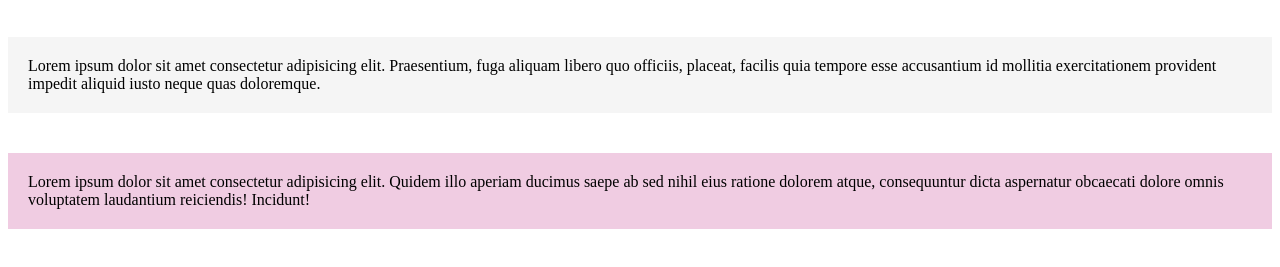
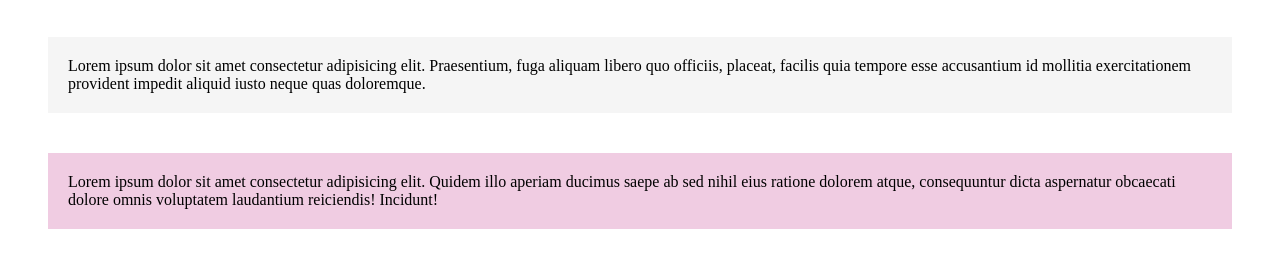
Before and after one commit to rafael-silva-dev/desafios-devquest, a plain HTML site: page quest-1-html-css-basico/desafio-3/index.html in a window 1280 px wide. Shown: the part 61-328 px from the top of the page. Drawn offline with Linux system fonts and the light colour scheme.

Commit message:
Correção aplicada ao desafio 3

```diff
--- a/quest-1-html-css-basico/desafio-3/style.css
+++ b/quest-1-html-css-basico/desafio-3/style.css
@@ -1,13 +1,12 @@
-* {
-    margin-bottom: 40px;
+p {
+    margin: 40px;
+    padding: 20px;
 }
 
 .padrao {
     background-color: #F5F5F5;
-    padding: 20px;
 }
 
 .destacado {
     background-color: #F0CCE2;
-    padding: 20px;
 }
```
